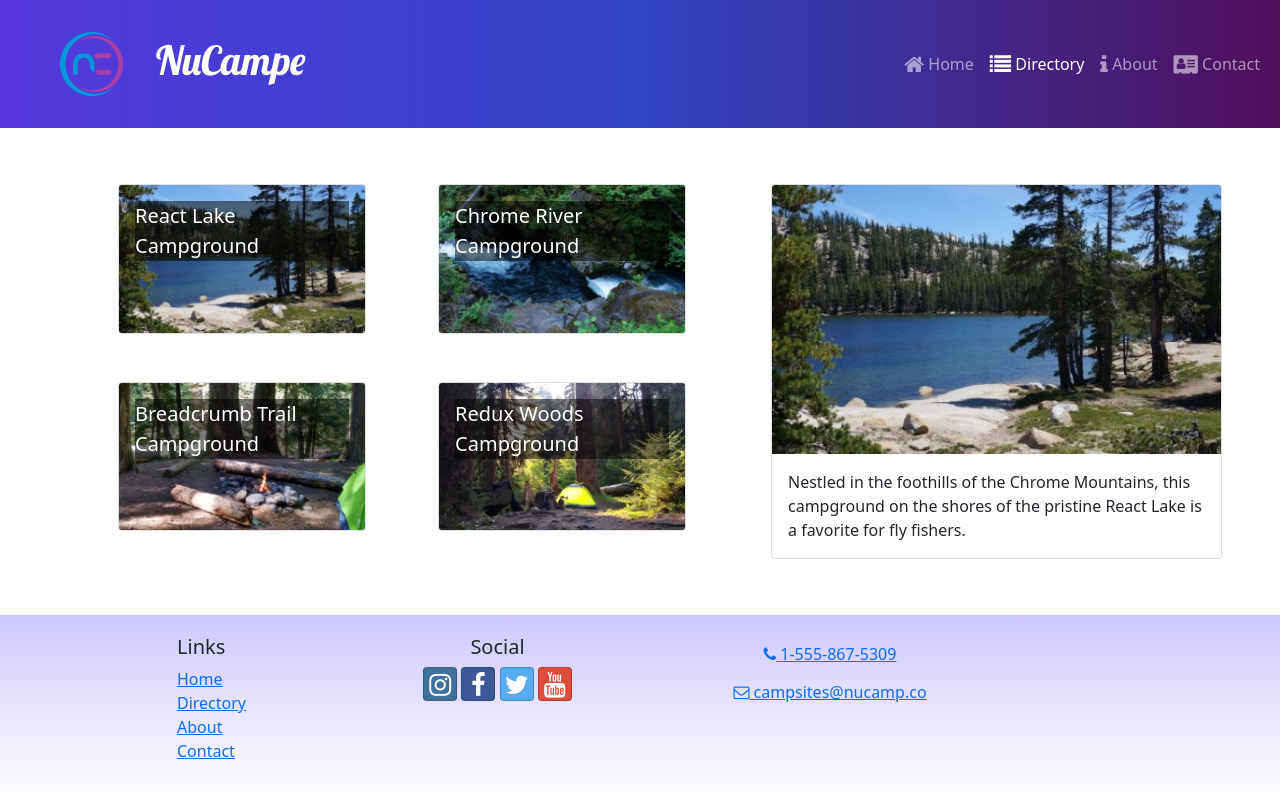
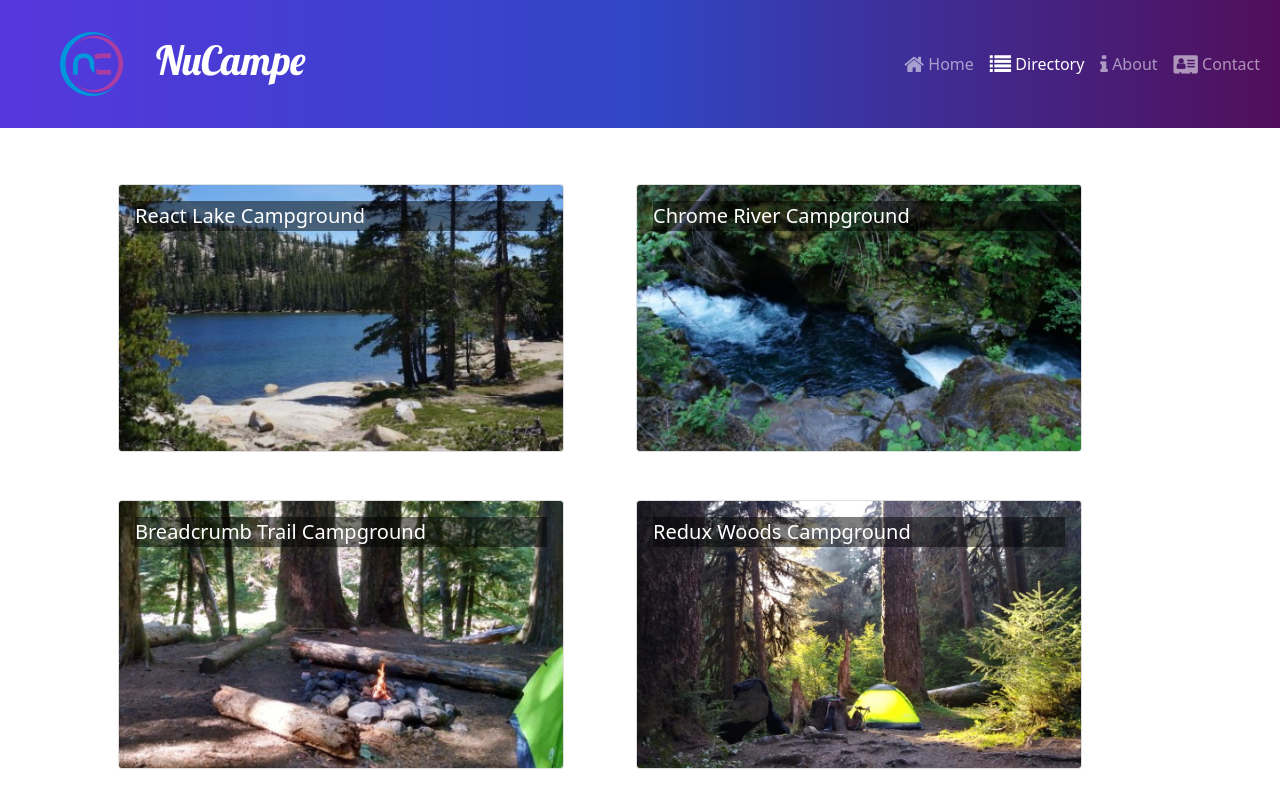
Before and after one commit to Laidir88/react-nucampsite, a React (Create React App) app: page /directory in a window 1280 px wide. Shown: the top 800 px of the page. Built offline with nearby package versions, Linux system fonts and the light colour scheme.

Commit message:
All routes working.

```diff
--- a/src/App.js
+++ b/src/App.js
@@ -5,6 +5,7 @@
 import HomePage from "./pages/HomePage";
 import ContactPage from "./pages/ContactPage";
 import CampsitesDirectoryPage from "./pages/CampsitesDirectoryPage";
+import CampsiteDetailPage from "./pages/CampsiteDetailPage";
 import "./App.css";
 
 function App() {
@@ -16,6 +17,7 @@
         <Route path="/" element={<HomePage />} />
         <Route path="contact" element={<ContactPage />} />
         <Route path="directory" element={<CampsitesDirectoryPage />} />
+        <Route path="directory/:campsiteId" element={<CampsiteDetailPage />} />
       </Routes>
       <Footer />
     </div>
--- a/src/features/campsites/CampsiteCard.js
+++ b/src/features/campsites/CampsiteCard.js
@@ -1,14 +1,18 @@
 import { Card, CardImg, CardImgOverlay, CardTitle } from "reactstrap";
+import { Link } from "react-router-dom";
 
 const CampsiteCard = ({ campsite }) => {
-  const { image, name } = campsite;
+  const { id, image, name } = campsite;
+
   return (
+    <Link to={`${id}`}>
       <Card>
         <CardImg width="100%" src={image} alt={name} />
         <CardImgOverlay>
           <CardTitle>{name}</CardTitle>
         </CardImgOverlay>
       </Card>
+    </Link>
   );
 };
 
--- a/src/features/campsites/CampsiteList.js
+++ b/src/features/campsites/CampsitesList.js
@@ -2,18 +2,13 @@
 import { Col, Row } from "reactstrap";
 import CampsiteCard from "./CampsiteCard";
 
-const CampsiteList = ({ setCampsiteId }) => {
+const CampsitesList = () => {
   const campsites = selectAllCampsites();
   return (
     <Row className="ms-auto">
       {campsites.map((campsite) => {
         return (
-          <Col
-            md="5"
-            className="m-4"
-            key={campsite.id}
-            onClick={() => setCampsiteId(campsite.id)}
-          >
+          <Col md="5" className="m-4" key={campsite.id}>
             <CampsiteCard campsite={campsite} />
           </Col>
         );
@@ -22,4 +17,4 @@
   );
 };
 
-export default CampsiteList;
+export default CampsitesList;
--- a/src/features/campsites/campsitesSlice.js
+++ b/src/features/campsites/campsitesSlice.js
@@ -5,7 +5,7 @@
 };
 
 export const selectCampsiteById = (id) => {
-  return CAMPSITES.find((campsite) => campsite.id === id);
+  return CAMPSITES.find((campsite) => campsite.id === parseInt(id));
 };
 
 export const selectFeaturedCampsite = () => {
--- /dev/null
+++ b/src/pages/CampsiteDetailPage.js
@@ -0,0 +1,19 @@
+import { Container, Row } from "reactstrap";
+import { useParams } from "react-router-dom";
+import { selectCampsiteById } from "../features/campsites/campsitesSlice";
+import CampsiteDetail from "../features/campsites/CampsiteDetail";
+
+const CampsiteDetailPage = () => {
+  const { campsiteId } = useParams();
+  const campsite = selectCampsiteById(campsiteId);
+
+  return (
+    <Container>
+      <Row>
+        <CampsiteDetail campsite={campsite} />
+      </Row>
+    </Container>
+  );
+};
+
+export default CampsiteDetailPage;
--- a/src/pages/CampsitesDirectoryPage.js
+++ b/src/pages/CampsitesDirectoryPage.js
@@ -1,23 +1,10 @@
-import { Container, Row, Col } from "reactstrap";
-import CampsiteDetail from "../features/campsites/CampsiteDetail";
-import CampsiteList from "../features/campsites/CampsiteList";
-import { selectCampsiteById } from "../features/campsites/campsitesSlice";
-import { useState } from "react";
+import { Container } from "reactstrap";
+import CampsitesList from "../features/campsites/CampsitesList";
 
 const CampsitesDirectoryPage = () => {
-  const [campsiteId, setCampsiteId] = useState(0);
-  const selectedCampsite = selectCampsiteById(campsiteId);
-
   return (
     <Container>
-      <Row>
-        <Col sm="5" md="7">
-          <CampsiteList setCampsiteId={setCampsiteId} />
-        </Col>
-        <Col sm="7" md="5">
-          <CampsiteDetail campsite={selectedCampsite} />
-        </Col>
-      </Row>
+      <CampsitesList />
     </Container>
   );
 };
```
Lines whose indentation alone changed are shown as unchanged.
